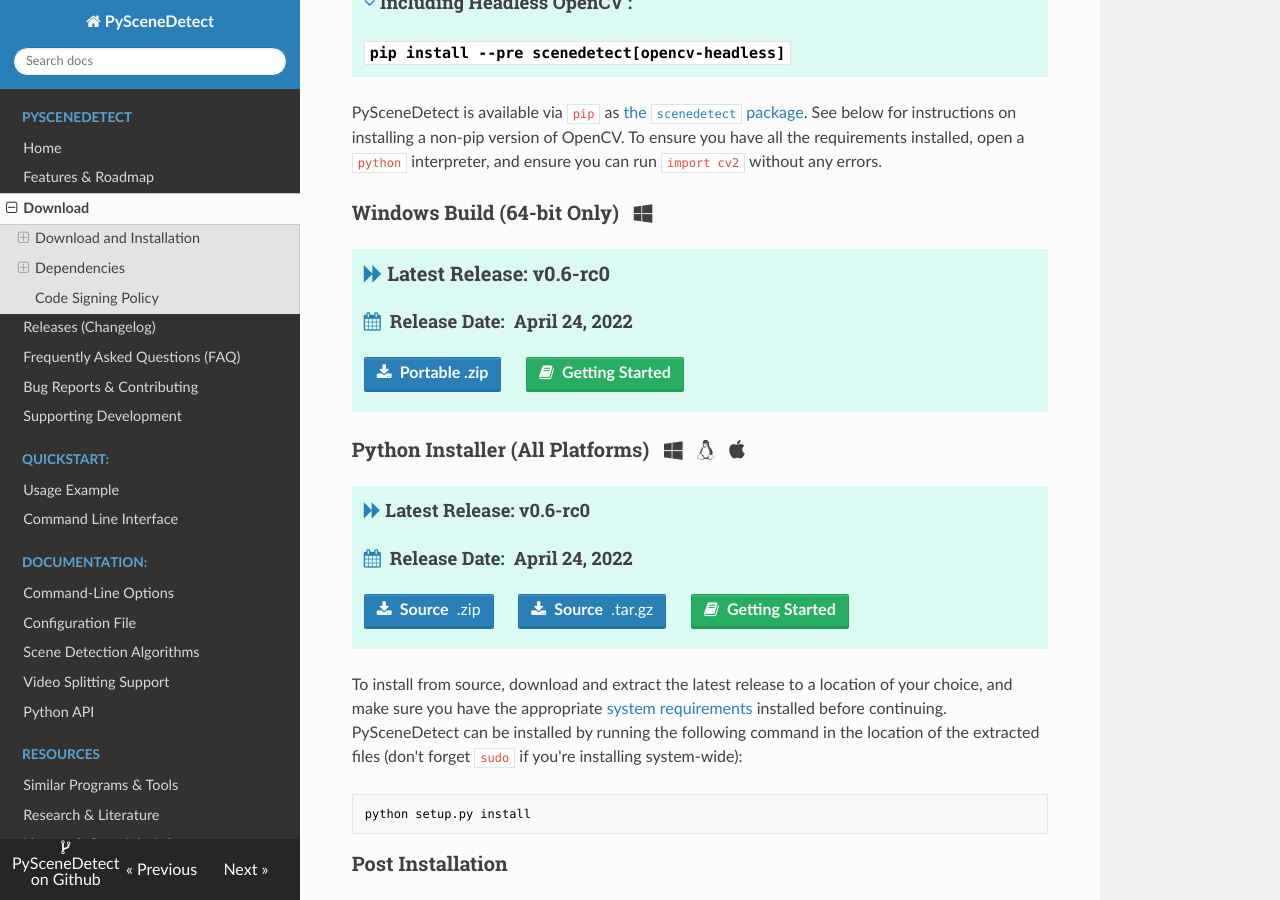
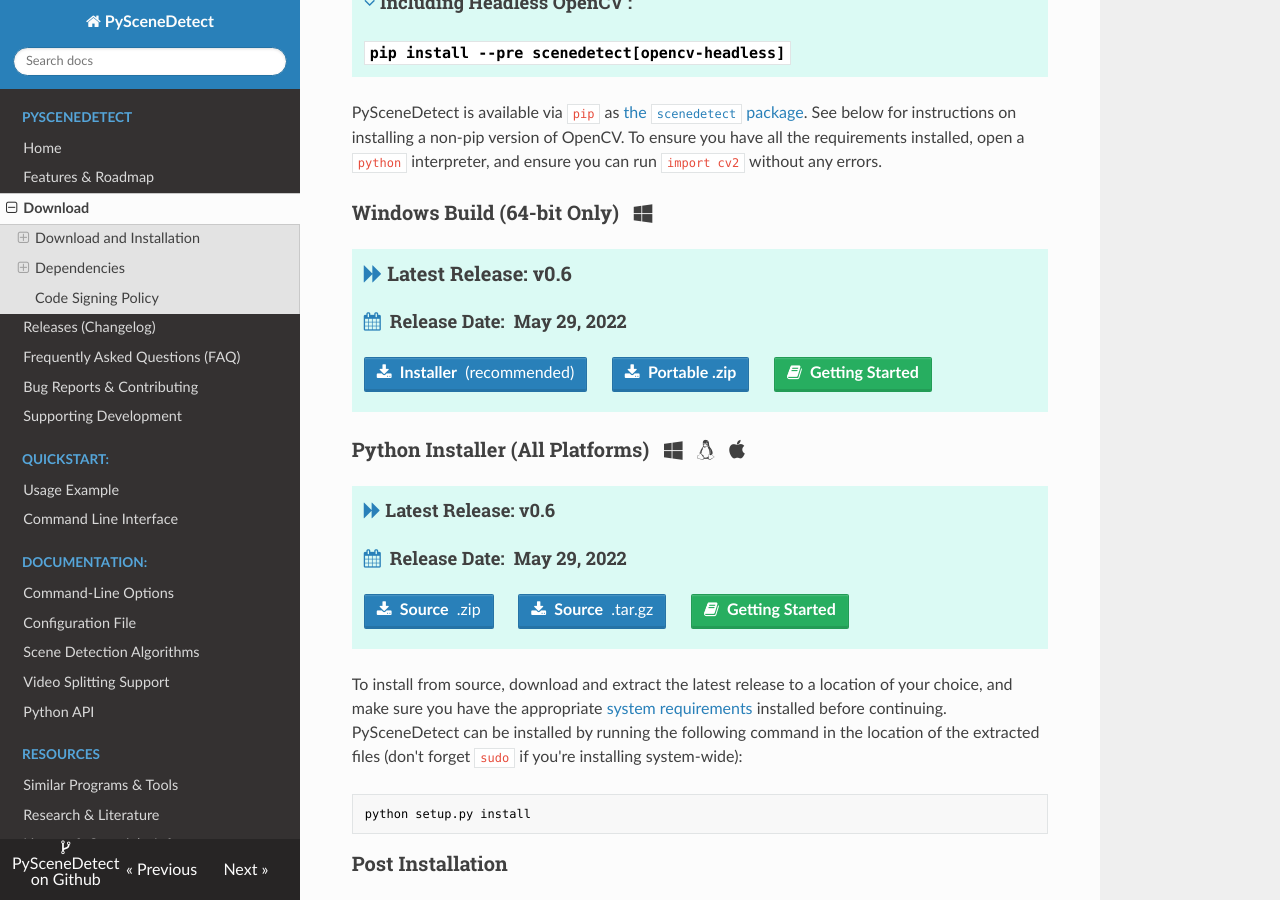
Before and after one commit to vovamushak/PySceneDetect, an MkDocs documentation site: the page built from docs/download.md, in a window 1280 px wide and 900 px high, scrolled down 531 px. Built offline with MkDocs 1.6.1, drawn with Linux system fonts in a browser that asks for light colours; nearby versions of some CDN libraries; old or Windows-style settings are respelled for this version of MkDocs.

Commit message:
[release] Release v0.6.

```diff
--- a/docs/download.md
+++ b/docs/download.md
@@ -21,17 +21,20 @@ PySceneDetect is available via `pip` as [the `scenedetect` package](https://pypi
 ### Windows Build (64-bit Only) &nbsp; <span class="wy-text-neutral"><span class="fa fa-windows"></span></span>
 
 <div class="important">
-<h3 class="wy-text-neutral"><span class="fa fa-forward wy-text-info"></span> Latest Release: <b class="wy-text-neutral">v0.6-rc0</b></h3>
-<h4 class="wy-text-neutral"><span class="fa fa-calendar wy-text-info"></span>&nbsp; Release Date:&nbsp; <b>April 24, 2022</b></h4>
-<a href="https://github.com/Breakthrough/PySceneDetect/releases/download/v0.6-rc0/PySceneDetect-0.6-rc0-win64-portable.zip" class="btn btn-info" style="margin-bottom:8px;" role="button"><span class="fa fa-download"></span>&nbsp; <b>Portable .zip</b></a> &nbsp;&nbsp;&nbsp;&nbsp; <a href="../examples/usage/" class="btn btn-success" style="margin-bottom:8px;" role="button"><span class="fa fa-book"></span>&nbsp; <b>Getting Started</b></a>
+<h3 class="wy-text-neutral"><span class="fa fa-forward wy-text-info"></span> Latest Release: <b class="wy-text-neutral">v0.6</b></h3>
+<h4 class="wy-text-neutral"><span class="fa fa-calendar wy-text-info"></span>&nbsp; Release Date:&nbsp; <b>May 29, 2022</b></h4>
+<a href="https://github.com/Breakthrough/PySceneDetect/releases/download/v0.6/PySceneDetect-0.6-win64.msi" class="btn btn-info" style="margin-bottom:8px;" role="button"><span class="fa fa-download"></span>&nbsp; <b>Installer</b>&nbsp;&nbsp;(recommended)</a> &nbsp;&nbsp;&nbsp;&nbsp;
+<a href="https://github.com/Breakthrough/PySceneDetect/releases/download/v0.6/PySceneDetect-0.6-win64-portable.zip" class="btn btn-info" style="margin-bottom:8px;" role="button"><span class="fa fa-download"></span>&nbsp; <b>Portable .zip</b></a> &nbsp;&nbsp;&nbsp;&nbsp;
+<a href="../examples/usage/" class="btn btn-success" style="margin-bottom:8px;" role="button"><span class="fa fa-book"></span>&nbsp; <b>Getting Started</b></a>
 </div>
+
 
 ### Python Installer (All Platforms) &nbsp; <span class="wy-text-neutral"><span class="fa fa-windows"></span> &nbsp; <span class="fa fa-linux"></span> &nbsp; <span class="fa fa-apple"></span></span></h3>
 
 <div class="important">
-<h4 class="wy-text-neutral"><span class="fa fa-forward wy-text-info"></span> Latest Release: <b class="wy-text-neutral">v0.6-rc0</b></h4>
-<h4 class="wy-text-neutral"><span class="fa fa-calendar wy-text-info"></span>&nbsp; Release Date:&nbsp; <b>April 24, 2022</b></h4>
-<a href="https://github.com/Breakthrough/PySceneDetect/archive/v0.6-rc0.zip" class="btn btn-info" style="margin-bottom:8px;" role="button"><span class="fa fa-download"></span>&nbsp; <b>Source</b>&nbsp;&nbsp;.zip</a> &nbsp;&nbsp;&nbsp;&nbsp; <a href="https://github.com/Breakthrough/PySceneDetect/archive/v0.6-rc0.tar.gz" class="btn btn-info" style="margin-bottom:8px;" role="button"><span class="fa fa-download"></span>&nbsp; <b>Source</b>&nbsp;&nbsp;.tar.gz</a> &nbsp;&nbsp;&nbsp;&nbsp; <a href="../examples/usage/" class="btn btn-success" style="margin-bottom:8px;" role="button"><span class="fa fa-book"></span>&nbsp; <b>Getting Started</b></a>
+<h4 class="wy-text-neutral"><span class="fa fa-forward wy-text-info"></span> Latest Release: <b class="wy-text-neutral">v0.6</b></h4>
+<h4 class="wy-text-neutral"><span class="fa fa-calendar wy-text-info"></span>&nbsp; Release Date:&nbsp; <b>May 29, 2022</b></h4>
+<a href="https://github.com/Breakthrough/PySceneDetect/archive/v0.6.zip" class="btn btn-info" style="margin-bottom:8px;" role="button"><span class="fa fa-download"></span>&nbsp; <b>Source</b>&nbsp;&nbsp;.zip</a> &nbsp;&nbsp;&nbsp;&nbsp; <a href="https://github.com/Breakthrough/PySceneDetect/archive/v0.6.tar.gz" class="btn btn-info" style="margin-bottom:8px;" role="button"><span class="fa fa-download"></span>&nbsp; <b>Source</b>&nbsp;&nbsp;.tar.gz</a> &nbsp;&nbsp;&nbsp;&nbsp; <a href="../examples/usage/" class="btn btn-success" style="margin-bottom:8px;" role="button"><span class="fa fa-book"></span>&nbsp; <b>Getting Started</b></a>
 </div>
 
 To install from source, download and extract the latest release to a location of your choice, and make sure you have the appropriate [system requirements](#dependencies) installed before continuing.  PySceneDetect can be installed by running the following command in the location of the extracted files (don't forget `sudo` if you're installing system-wide):
--- a/scenedetect/__init__.py
+++ b/scenedetect/__init__.py
@@ -41,7 +41,7 @@ from scenedetect.video_manager import VideoManager
 
 # Used for module identification and when printing version & about info
 # (e.g. calling `scenedetect version` or `scenedetect about`).
-__version__ = 'v0.6-rc0'
+__version__ = 'v0.6'
 # About & copyright message string shown for the 'about' CLI command (scenedetect about).
 
 ABOUT_STRING = """
```
Also changed, not shown: README.md (+1 -1 lines), docs/changelog.md (+1 -1 lines), docs/index.md (+1 -1 lines), 1 other file.
